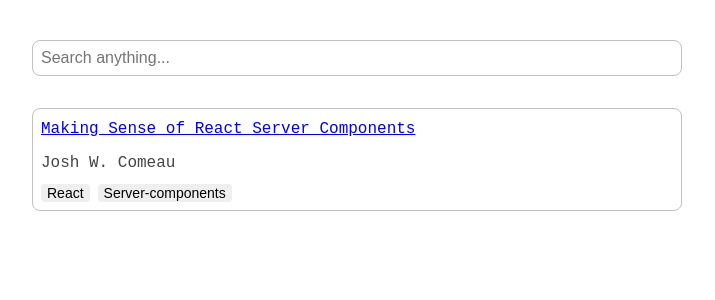
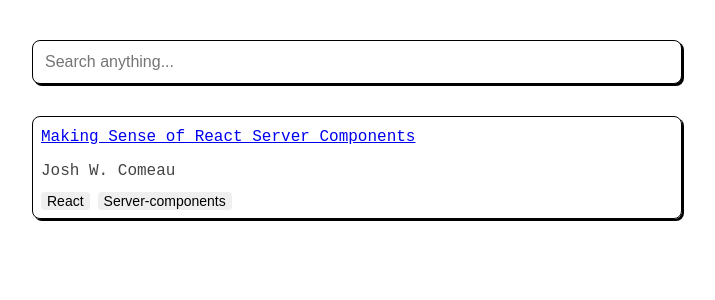
Before and after one commit to Jayesh-11/read-list, a Svelte app: page / in a window 1280 px wide. Shown: the top 300 px of the page, without its empty margins (283-998 px from the left). Built offline with nearby package versions, Linux system fonts and the light colour scheme.

Commit message:
added bit better styles

```diff
--- a/src/App.svelte
+++ b/src/App.svelte
@@ -63,12 +63,20 @@
 
 <style>
   .card {
-    border: 1px solid #c2c1c1;
     border-radius: 8px;
     display: flex;
     flex-direction: column;
     gap: 8px;
     padding: 8px;
+    max-width: 100%;
+    border: 1.5px solid #000;
+    box-shadow: 2px 2px 0 #000;
+    outline: none;
+    transition: all 0.3s cubic-bezier(0.175, 0.885, 0.32, 1.275);
+  }
+
+  .card:hover {
+    box-shadow: 4px 4px 0 rgba(0, 0, 0);
   }
 
   .container {
@@ -81,8 +89,17 @@
   .query-input {
     font-size: 16px;
     border-radius: 8px;
-    border: 1px solid #c2c1c1;
-    padding: 8px;
+    padding: 12px;
+    max-width: 100%;
+    border: 1.5px solid #000;
+    box-shadow: 2px 2px 0 #000;
+    outline: none;
+    transition: all 0.3s cubic-bezier(0.175, 0.885, 0.32, 1.275);
+  }
+
+  .query-input:hover,
+  .query-input:focus {
+    box-shadow: 4px 4px 0 rgba(0, 0, 0);
   }
 
   .tag-container {
```
